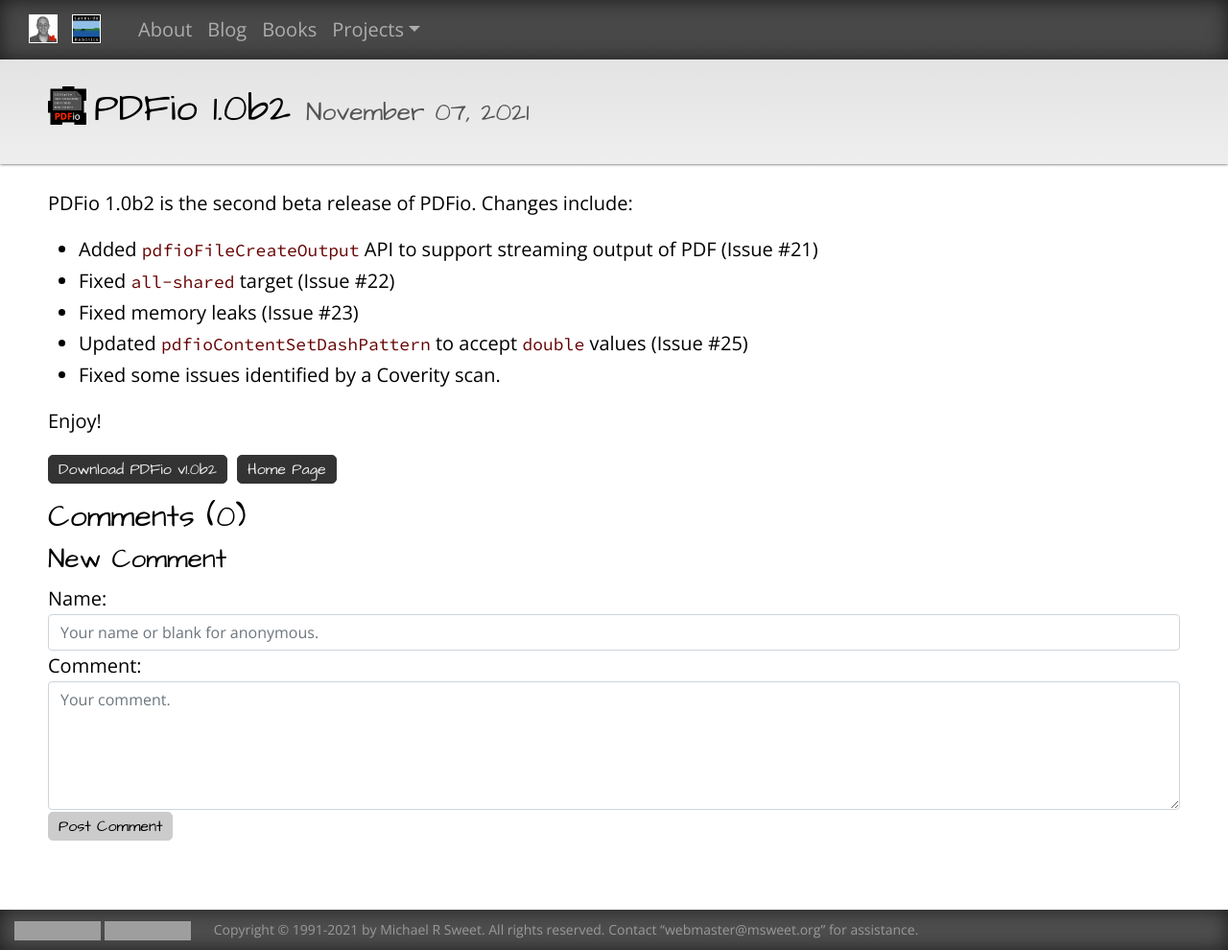
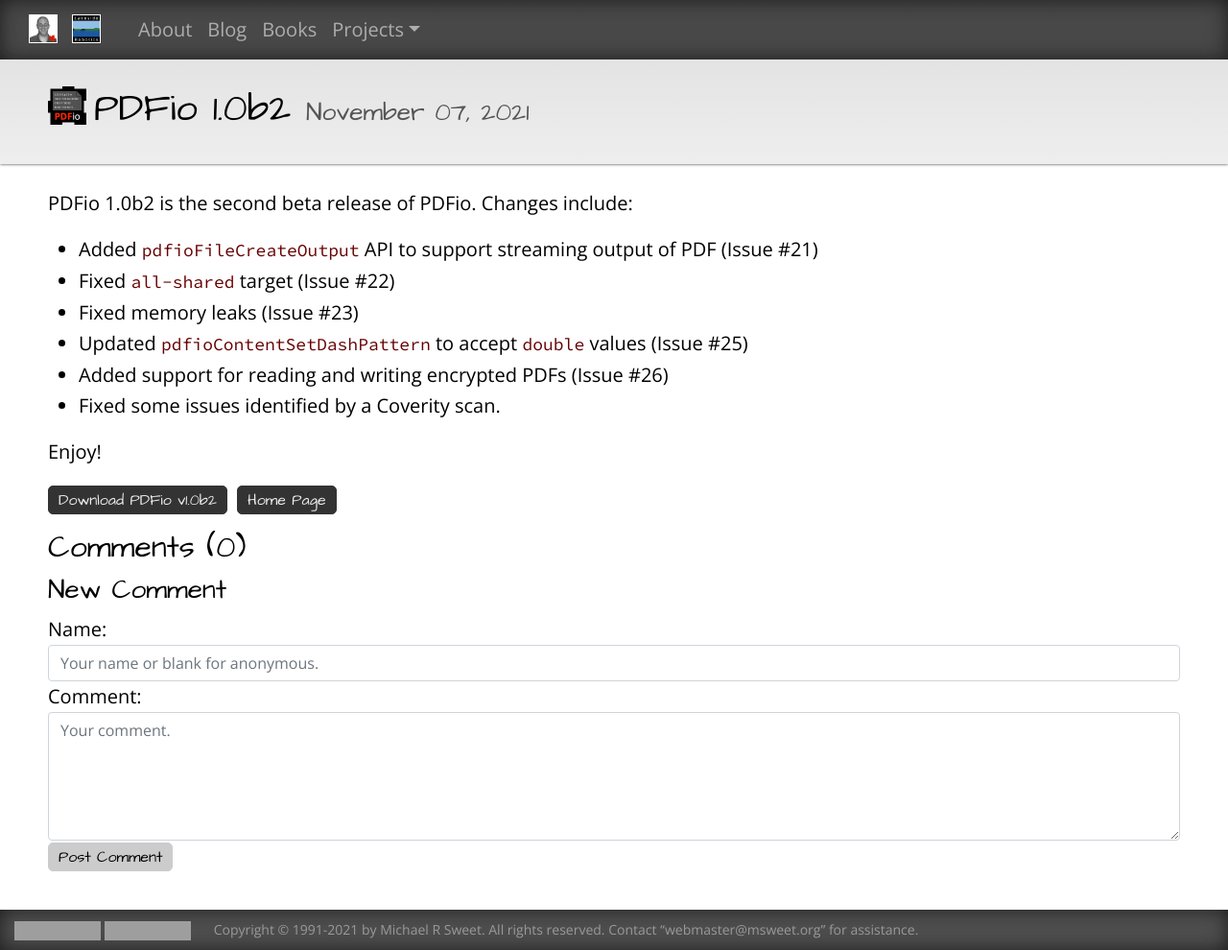
Before and after one commit to michaelrsweet/michaelrsweet.github.com, a Jekyll site: the page built from _posts/2021-11-07-pdfio-1.0b2.md, in a window 1280 px wide and 990 px high. Shown: the whole window at 96% size. Built offline with Jekyll 4.4.1, drawn with Linux system fonts in a browser that asks for light colours; grey boxes are pictures that could not be loaded.

Commit message:
Add missing changelog entry.

```diff
--- a/_posts/2021-11-07-pdfio-1.0b2.md
+++ b/_posts/2021-11-07-pdfio-1.0b2.md
@@ -14,6 +14,7 @@
 - Fixed `all-shared` target (Issue #22)
 - Fixed memory leaks (Issue #23)
 - Updated `pdfioContentSetDashPattern` to accept `double` values (Issue #25)
+- Added support for reading and writing encrypted PDFs (Issue #26)
 - Fixed some issues identified by a Coverity scan.
 
 Enjoy!
```
